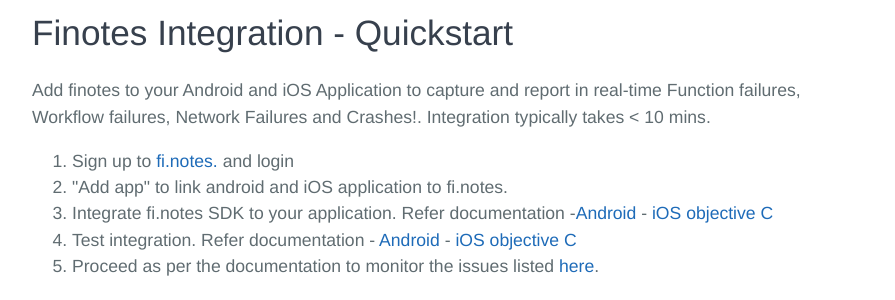
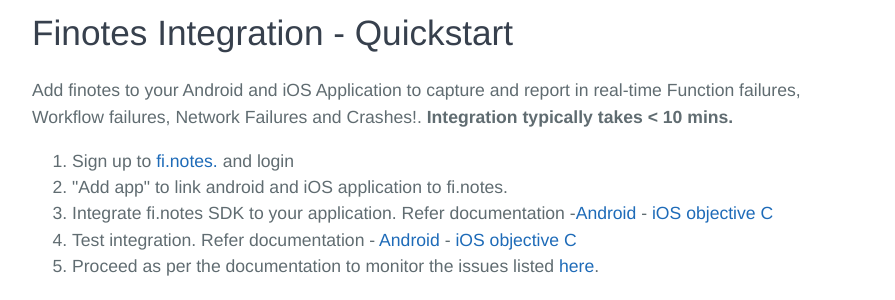
Before and after one commit to finotes/finotes.github.io, a Jekyll site: the page built from index.html, in a window 1280 px wide. Shown: the part 198-498 px from the top of the page, without its empty margins (192-1087 px from the left). Built offline with Jekyll 4.4.1, drawn with Linux system fonts in a browser that asks for light colours; some web fonts are replaced.

```diff
--- a/index.html
+++ b/index.html
@@ -5,7 +5,7 @@ title: Finotes SDK
 <div class="blurb">
 	<h1>Finotes Integration - Quickstart</h1>
 	<p>Add finotes to your Android and iOS Application to capture and report in real-time Function failures,
-Workflow failures, Network Failures and Crashes!. Integration typically takes < 10 mins.</p>
+Workflow failures, Network Failures and Crashes!. <b>Integration typically takes < 10 mins.</b></p>
 	<ol>
 		<li>Sign up to <a href="http://app.finotes.com/FinotesRS" target="_blank">fi.notes.</a> and login</li>
 		<li>"Add app" to link android and iOS application to fi.notes.</li>
```
